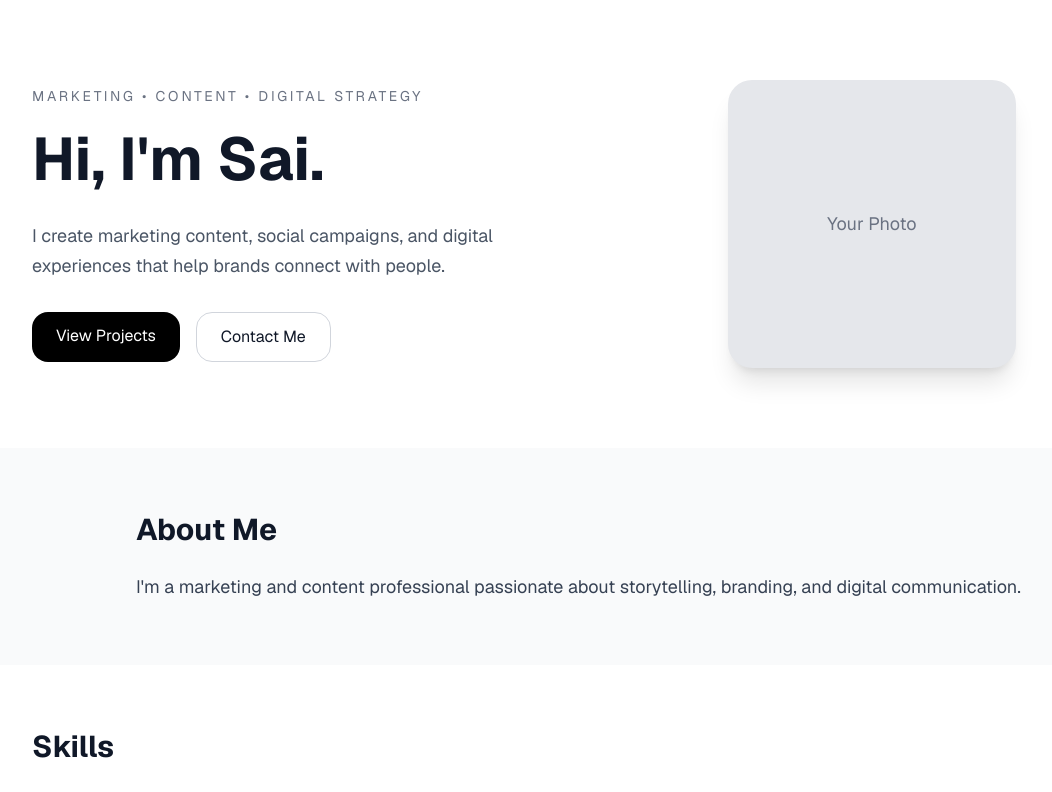
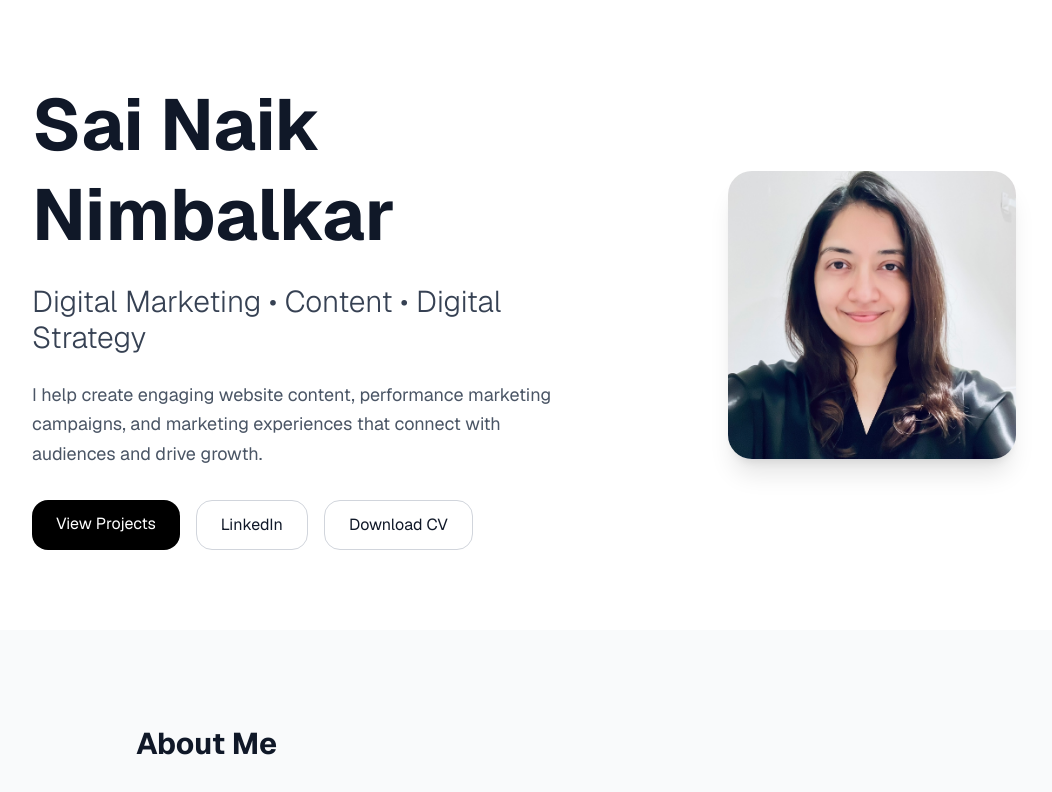
Before and after one commit to sainn11/my-portfolio, a Next.js app: page / in a window 1280 px wide. Shown: the top 792 px of the page, without its empty margins (56-1108 px from the left). Built offline with nearby package versions, Linux system fonts and the light colour scheme.

Commit message:
improved hero section

```diff
--- a/app/page.tsx
+++ b/app/page.tsx
@@ -4,45 +4,55 @@ export default function PortfolioWebsite() {
       <section className="px-6 py-20 max-w-6xl mx-auto">
         <div className="grid md:grid-cols-2 gap-12 items-center">
           <div>
-            <p className="text-sm uppercase tracking-[0.2em] text-gray-500 mb-4">
-              Marketing • Content • Digital Strategy
+            <h1 className="text-5xl md:text-7xl font-bold leading-tight mb-6">
+               Sai Naik Nimbalkar
+            </h1>
+
+            <p className="text-2xl md:text-3xl text-gray-700 mb-6 font-light">
+            Digital Marketing • Content • Digital Strategy
             </p>
 
-            <h1 className="text-5xl md:text-6xl font-bold leading-tight mb-6">
-              Hi, I'm Sai.
-            </h1>
-
             <p className="text-lg text-gray-600 mb-8 leading-relaxed">
-              I create marketing content, social campaigns, and digital
-              experiences that help brands connect with people.
+              I help create engaging website content, performance marketing campaigns,
+              and marketing experiences that connect with audiences and drive growth.
             </p>
 
             <div className="flex flex-wrap gap-4">
               <a
                 href="#projects"
-                className="bg-black text-white px-6 py-3 rounded-2xl hover:opacity-90 transition"
+               className="bg-black text-white px-6 py-3 rounded-2xl hover:opacity-90 transition"
               >
                 View Projects
               </a>
 
               <a
-                href="mailto:sainn.deu@gmail.com"
+                href="https://linkedin.com/in/sai-naik-nimbalkar"
+                target="_blank"
                 className="border border-gray-300 px-6 py-3 rounded-2xl hover:bg-gray-100 transition"
               >
-                Contact Me
+                LinkedIn
+              </a>
+
+              <a
+              href="/CV/Lebenslauf_DE.pdf"
+              target="_blank"
+              className="border border-gray-300 px-6 py-3 rounded-2xl hover:bg-gray-100 transition"
+              >
+                Download CV
               </a>
             </div>
           </div>
-
           <div className="flex justify-center">
-            <div className="w-72 h-72 rounded-3xl bg-gray-200 flex items-center justify-center text-gray-500 text-lg shadow-xl">
-              Your Photo
-            </div>
+            <img
+              src="/Photo/My Photo.jpg"
+              alt="Sai Naik Nimbalkar"
+              className="w-72 h-72 rounded-3xl object-cover shadow-xl"
+            />
           </div>
         </div>
       </section>
 
-      <section className="px-6 py-16 bg-gray-50">
+      <section className="px-6 py-24 bg-gray-50">
         <div className="max-w-4xl mx-auto">
           <h2 className="text-3xl font-bold mb-6">About Me</h2>
 
@@ -53,7 +63,7 @@ export default function PortfolioWebsite() {
         </div>
       </section>
 
-      <section className="px-6 py-16 max-w-6xl mx-auto">
+      <section className="px-6 py-24 max-w-6xl mx-auto">
         <h2 className="text-3xl font-bold mb-10">Skills</h2>
 
         <div className="grid grid-cols-2 md:grid-cols-4 gap-4">
@@ -129,7 +139,7 @@ export default function PortfolioWebsite() {
         </p>
 
         <a
-          href="mailto:sainn.deu@gmail.com"
+          href="mailto: sainn.deu@gmail.com"
           className="inline-block bg-black text-white px-8 py-4 rounded-2xl hover:opacity-90 transition mr-4"
         >
           Get In Touch
```
Also changed, not shown: public/Photo/My Photo.jpg (added), 1 other file (tests, documents, lock files or other folders).
